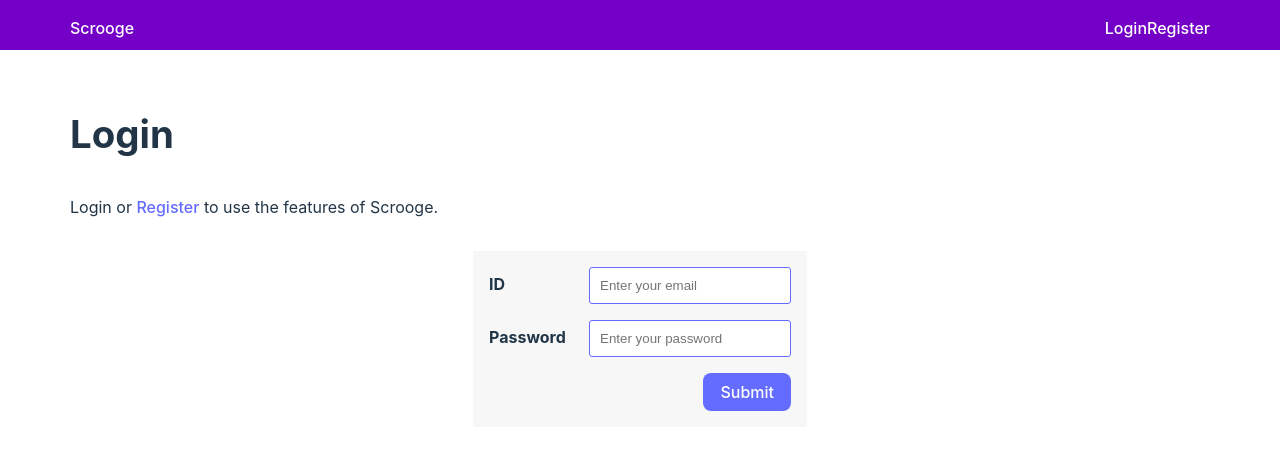
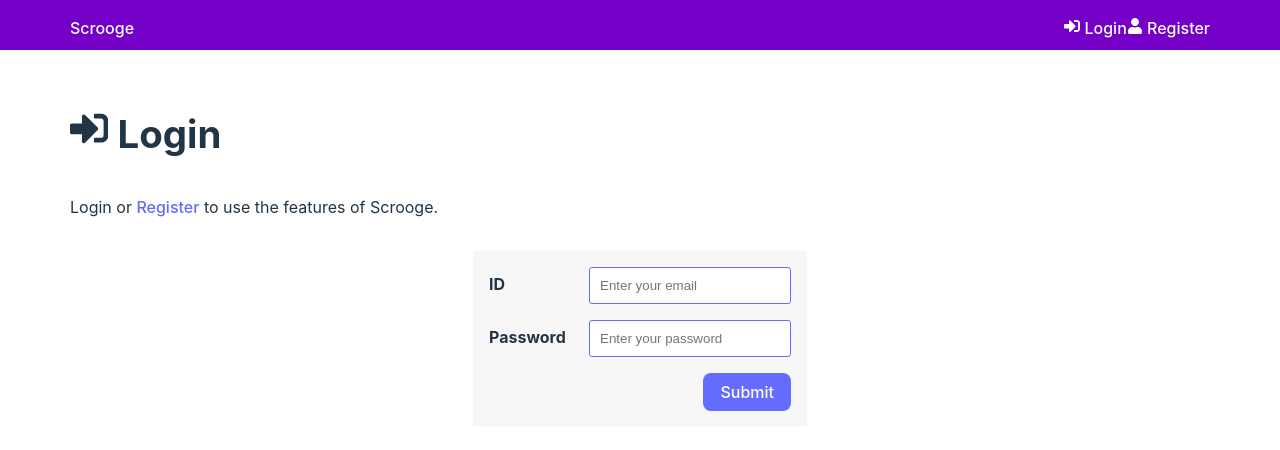
Before and after one commit to scarlettcello/scrooge-frontend, a React (Vite) app: page / in a window 1280 px wide. Shown: the top 450 px of the page. Built offline with nearby package versions, Linux system fonts and the light colour scheme.

Commit message:
Aded back react icons and modified vite config

```diff
--- a/src/components/BackButton.jsx
+++ b/src/components/BackButton.jsx
@@ -1,10 +1,10 @@
-// import { FaArrowCircleLeft } from 'react-icons/fa';
+import { FaArrowCircleLeft } from 'react-icons/fa';
 import { Link } from 'react-router-dom';
 
 const BackButton = ({ url }) => {
   return (
     <Link to={url} >
-      Back
+      <FaArrowCircleLeft/> Back
     </Link>
   )
 }
--- a/src/components/Navbar.jsx
+++ b/src/components/Navbar.jsx
@@ -1,5 +1,5 @@
 import '../css/navbar.css';
-// import { FaSignInAlt, FaSignOutAlt, FaUser } from 'react-icons/fa';
+import { FaSignInAlt, FaSignOutAlt, FaUser } from 'react-icons/fa';
 import { Link, useNavigate } from 'react-router-dom';
 import { useSelector, useDispatch } from 'react-redux';
 import { logout, reset} from '../features/auth/authSlice';
@@ -25,12 +25,12 @@ const Navbar = () => {
           { user ? (
             <>
               <li><Link to="/transactions/add">Add</Link></li>
-              <li><button className='btn' onClick={ onLogout }>Logout</button></li>
+              <li><button className='btn' onClick={ onLogout }><FaSignOutAlt/> Logout</button></li>
             </>
           ) : (
             <>
-              <li><Link to="/login">Login</Link></li>
-              <li><Link to="/register">Register</Link></li>
+              <li><Link to="/login"><FaSignInAlt/> Login</Link></li>
+              <li><Link to="/register"><FaUser/> Register</Link></li>
             </>
 
           )
--- a/src/pages/Login.jsx
+++ b/src/pages/Login.jsx
@@ -1,7 +1,7 @@
 import { useState, useEffect } from 'react';
 import { toast } from 'react-toastify';
 import { useNavigate, Link } from 'react-router-dom';
-// import { FaSignInAlt } from 'react-icons/fa'
+import { FaSignInAlt } from 'react-icons/fa'
 import { useSelector, useDispatch } from 'react-redux';
 import { login, reset } from '../features/auth/authSlice';
 import Spinner from '../components/Spinner';
@@ -54,7 +54,7 @@ const Login = () => {
   return (
     <>
       <section className="heading">
-        <h1> Login</h1>
+        <h1><FaSignInAlt/> Login</h1>
         <p>Login or <Link to="/register">Register</Link> to use the features of Scrooge.</p>
       </section>
 
--- a/src/pages/Register.jsx
+++ b/src/pages/Register.jsx
@@ -1,7 +1,7 @@
 import { useState, useEffect } from 'react';
 import { useNavigate } from 'react-router-dom';
 import { toast } from 'react-toastify';
-// import { FaUser } from 'react-icons/fa';
+import { FaUser } from 'react-icons/fa';
 import { useSelector, useDispatch } from 'react-redux';
 import { register, reset} from '../features/auth/authSlice';
 import Spinner from '../components/Spinner';
@@ -59,7 +59,7 @@ const Register = () => {
   return (
     <>
       <section className="heading">
-        <h1>Register</h1>
+        <h1><FaUser/> Register</h1>
         <p>Please create an account</p>
       </section>
 
--- a/vite.config.js
+++ b/vite.config.js
@@ -6,5 +6,10 @@ export default defineConfig({
   plugins: [react()],
   server: {
     port: 3000
+  },
+  build: {
+    rollupOptions: {
+      external: [...allExternal]
+    }
   }
 })
```
Also changed, not shown: 5 other files (tests, documents, lock files or other folders).
